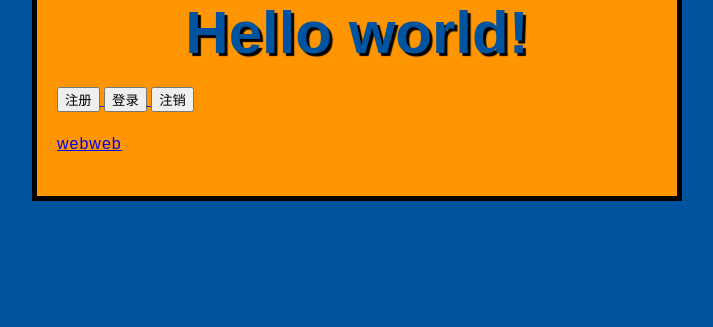
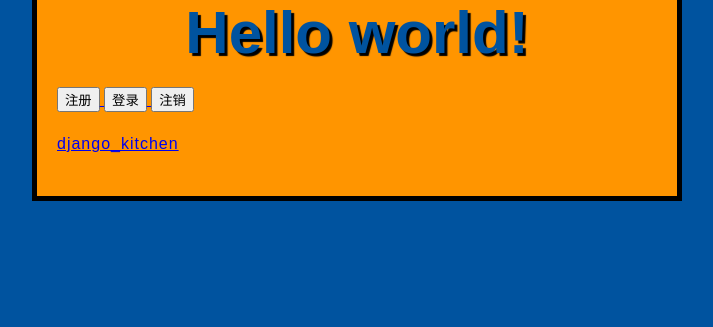
Before and after one commit to lieyang25/django_kitchen, a Django app: page / in a window 1280 px wide. Shown: the part 434-761 px from the top of the page, without its empty margins (283-996 px from the left). Run offline with Django 5.2, Linux system fonts and the light colour scheme.

Commit message:
修改index.html中链接地址

```diff
--- a/project/accounts/templates/index.html
+++ b/project/accounts/templates/index.html
@@ -29,7 +29,7 @@
     <a href="{% url 'accounts:logout' %}">
         <button>注销</button>
     </a>
-    <p><a href="https://github.com/lieyang25/webweb">webweb</a></p>
+    <p><a href="https://github.com/lieyang25/django_kitchen">django_kitchen</a></p>
 
     <!--<script src="scripts/main.js"></script>-->
     <script src="{% static 'scripts/main.js' %}"></script>
```
